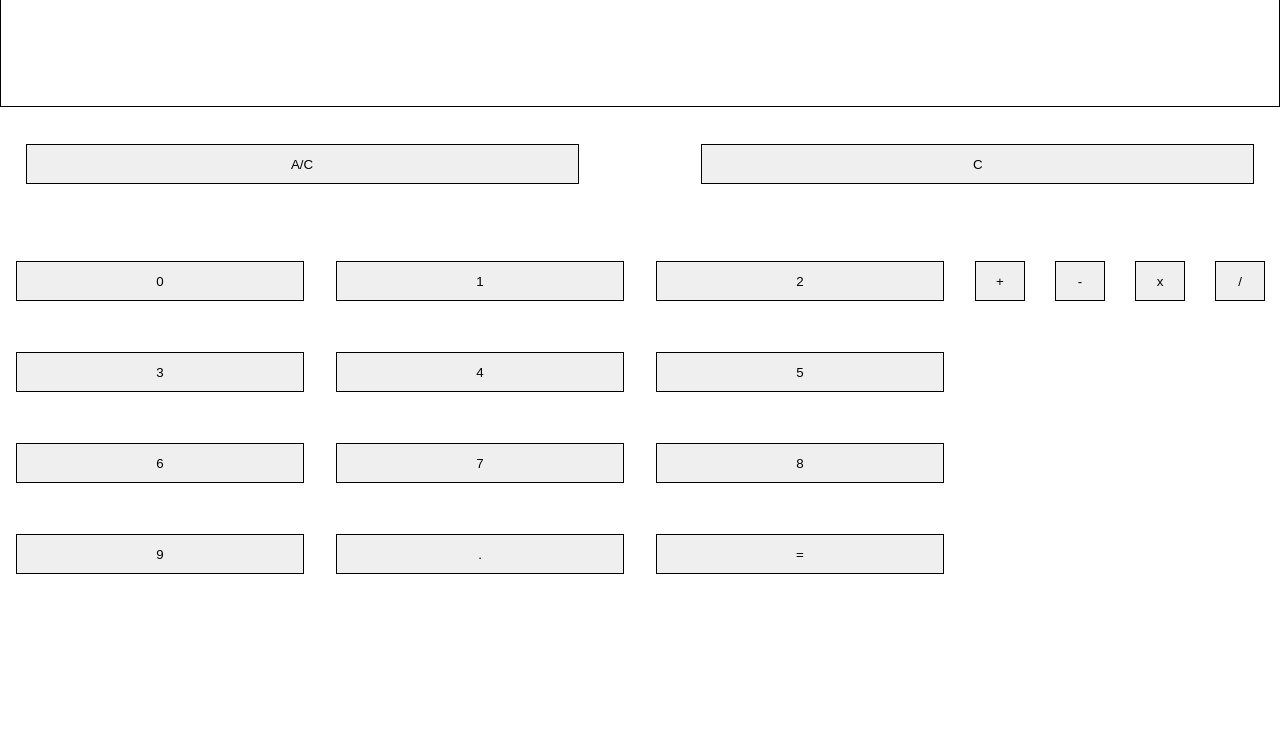
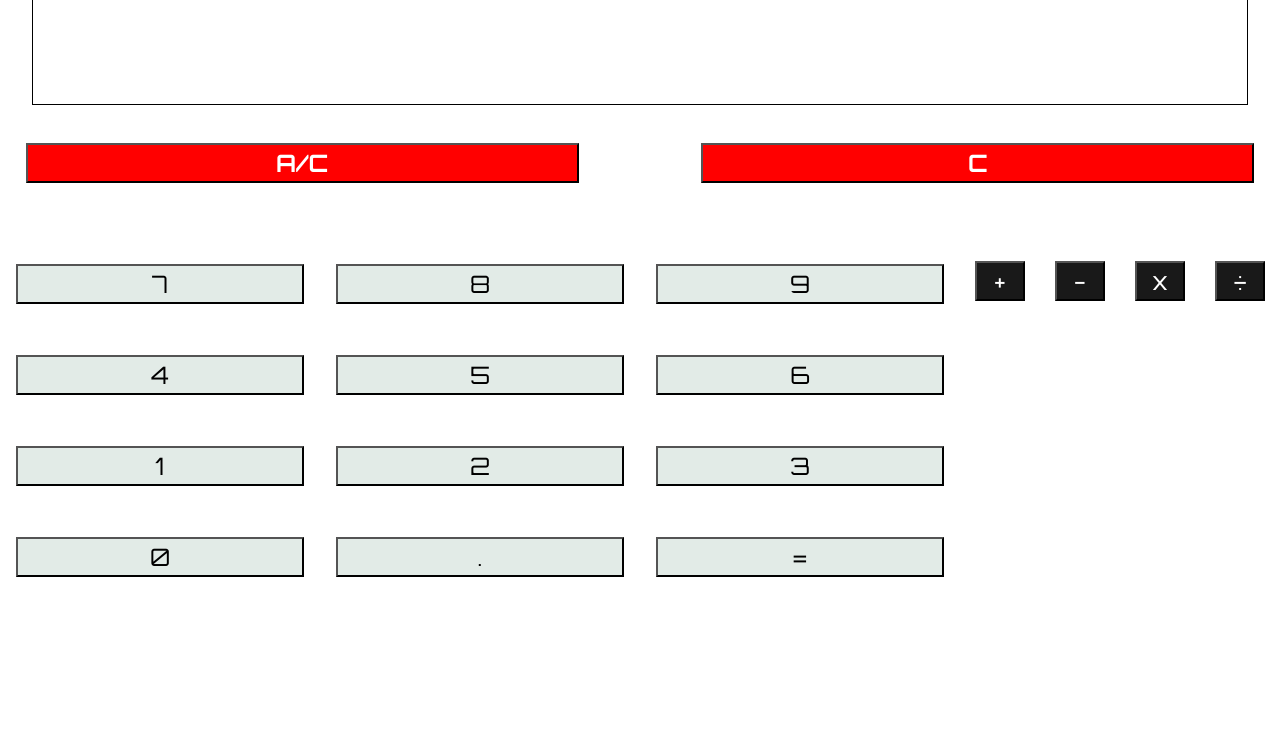
Before and after one commit to ctiller15/JavascriptCalculator, a plain HTML site: page index.html in a window 1280 px wide. Shown: the part 52-800 px from the top of the page. Drawn offline with Linux system fonts and the light colour scheme.

Commit message:
Update button styling, rearrange number layout.

```diff
--- a/css/style.css
+++ b/css/style.css
@@ -12,11 +12,14 @@
 }
 
 .display{
-	width: 100%;
+	box-sizing: border-box;
+	width: 95%;
 	height: 15vh;
 	border: 1px solid black;
 	font-family: Orbitron;
 	font-size: 2.5em;
+	margin: 0 auto;
+	padding: 3%;
 }
 
 .deleteButtons{
@@ -29,19 +32,24 @@
 
 .deleteButtons button{
 	width: 45%;
+	background: red;
+	color: white;
+	font-weight: bold;
 }
 
 .numButtons{
 	width: 75%;
 	display: flex;
 	justify-content: space-around;
-	flex-wrap: wrap;
+	flex-wrap: wrap-reverse;
 }
 
 .numButtons button{
 	height: 40px;
 	width: 30%;
 	margin-bottom: 5%;
+	background: #E2EBE7;
+	color: black;
 }
 
 .opButtons{
@@ -52,10 +60,25 @@
 }
 .opButtons button{
 	margin-bottom: 5%;
+	background: #191919;
+	color: white;
 }
 
 button{
+	font-family: Orbitron;
 	width: 50px;
 	height: 40px;
-	border: 1px solid black;
+	font-size: 150%;
 }
+
+.button_0{
+	order: -1;
+}
+
+.decimal{
+	order: -1;
+}
+
+.equal{
+	order: -1;
+}
--- a/index.html
+++ b/index.html
@@ -3,7 +3,7 @@
 <head>
 	<meta charset="utf-8">
 	<title>Javascript calculator</title>
-	<link href="https://fonts.googleapis.com/css?family=Orbitron" rel="stylesheet">
+	<link href="https://fonts.googleapis.com/css?family=Orbitron:400,700" rel="stylesheet">
 	<link rel="stylesheet" type="text/css" href="css/style.css">
 </head>
 <body>
--- a/js/app.js
+++ b/js/app.js
@@ -122,6 +122,7 @@ var nums = document.querySelectorAll(".number");
 // creating a decimal button.
 var decimal = document.createElement("button");
 decimal.textContent = ".";
+decimal.classList.add("decimal");
 decimal.addEventListener("click", function(){
 	console.log("adding a decimal");
 		if(display.textContent.indexOf(".") === -1){
@@ -154,7 +155,7 @@ createOperation("minus", "-", 2);
 createOperation("times", "x", 3);
 
 // creating the division button.
-createOperation("divide", "/", 4);
+createOperation("divide", "÷", 4);
 
 // creating the equality button.
 var equals = document.createElement("button");
```
